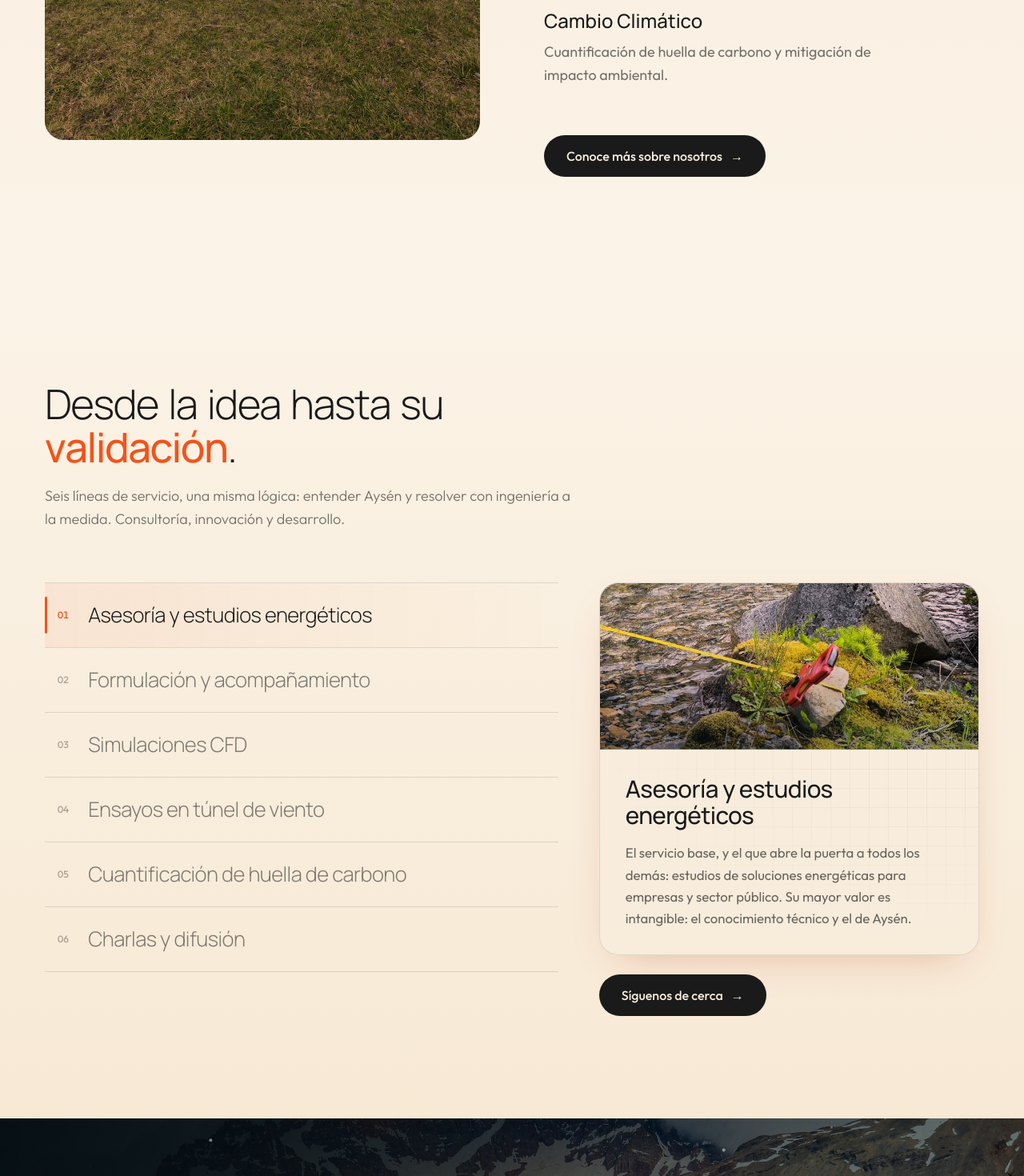
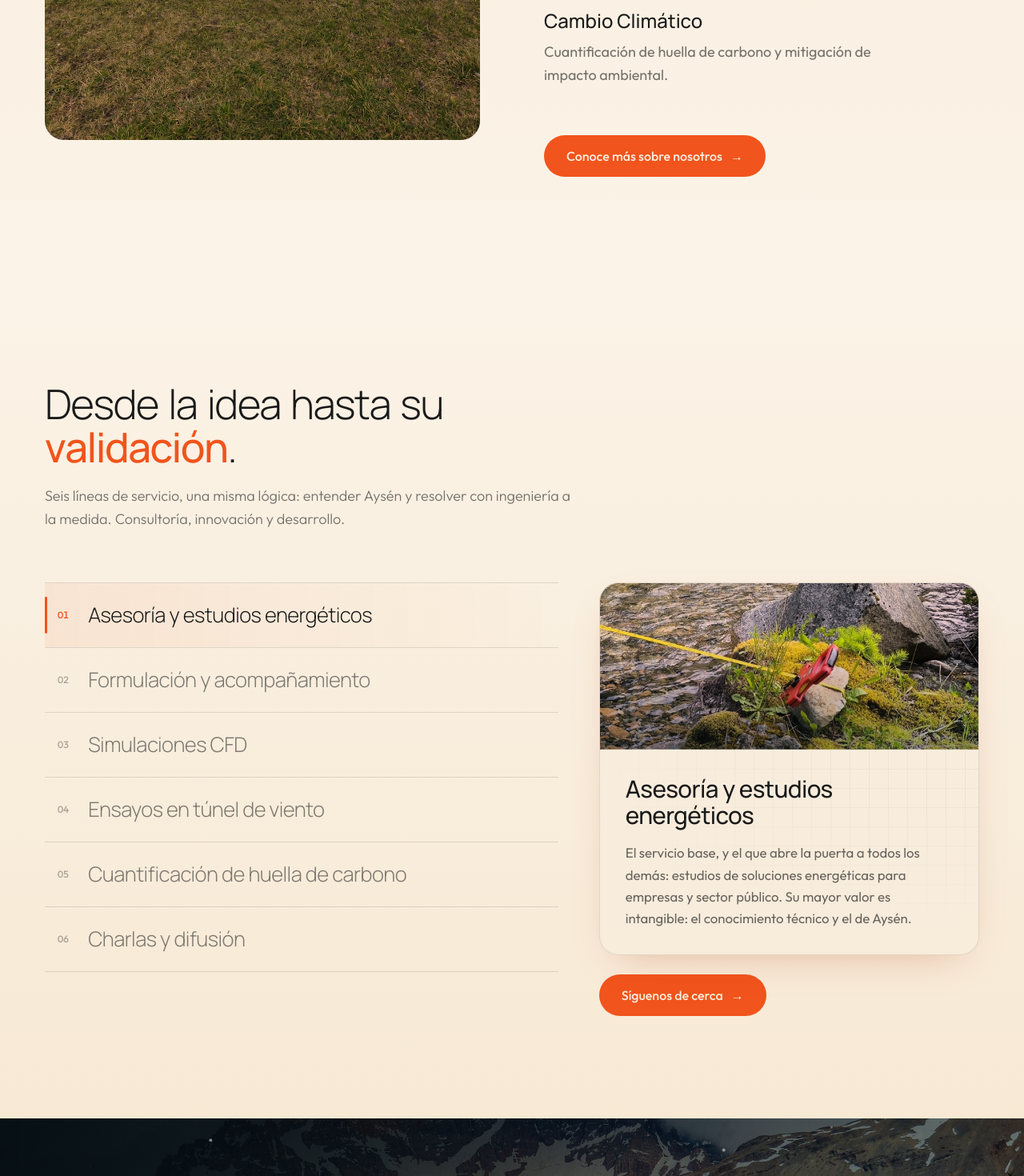
Before and after one commit to andresanemic/enma-v2, a Next.js app: page / in a window 1280 px wide. Shown: the part 1479-2949 px from the top of the page at 80% size. Built offline with nearby package versions, Linux system fonts and the light colour scheme.

Commit message:
fix(landing): unifica los CTA de About/Servicios con el efecto del botón del navbar
Reemplaza la "ignición" radial cálida por el hover simple del navbar:
fondo ember → terra con transition-colors y flecha que se desplaza.

Co-Authored-By: Claude Opus 4.8 <noreply@anthropic.com>

```diff
--- a/src/components/sections/About.tsx
+++ b/src/components/sections/About.tsx
@@ -153,20 +153,15 @@ export default function About() {
               ))}
             </dl>
 
-            {/* CTA — pill ink con ignición cálida (Golden Path: → /nosotros) */}
+            {/* CTA — mismo efecto que el botón del navbar: ember → terra en hover
+                (Golden Path: → /nosotros) */}
             <div className={`${reveal()} mt-10`} style={delay(5)}>
               <Link
                 href="/nosotros"
-                className="group relative inline-flex items-center gap-2.5 overflow-hidden rounded-full bg-ink px-7 py-3.5 font-body text-base font-medium text-cream transition-shadow duration-500 ease-out hover:shadow-[0_10px_34px_-8px_rgba(241,84,28,0.55)] focus-visible:outline-none focus-visible:ring-2 focus-visible:ring-ember/60 focus-visible:ring-offset-2 focus-visible:ring-offset-cream"
+                className="group inline-flex items-center gap-2.5 rounded-full bg-ember px-7 py-3.5 font-body text-base font-medium text-cream transition-colors duration-300 hover:bg-terra focus-visible:outline-none focus-visible:ring-2 focus-visible:ring-ember/60 focus-visible:ring-offset-2 focus-visible:ring-offset-cream"
               >
-                {/* Ignición: la energía nace en el borde izquierdo y se expande hasta
-                    inundar el pill en hover (energía cálida sobre base fría — eco del glow del cursor). */}
-                <span
-                  aria-hidden="true"
-                  className="absolute left-5 top-1/2 h-8 w-8 -translate-y-1/2 scale-0 rounded-full bg-[radial-gradient(circle,#f1541c,#b12c00)] transition-transform duration-[650ms] ease-[cubic-bezier(0.22,1,0.36,1)] group-hover:scale-[22]"
-                />
-                <span className="relative z-10">Conoce más sobre nosotros</span>
-                <span className="relative z-10 transition-transform duration-300 group-hover:translate-x-1">
+                Conoce más sobre nosotros
+                <span className="transition-transform duration-300 group-hover:translate-x-0.5">
                   →
                 </span>
               </Link>
--- a/src/components/sections/Services.tsx
+++ b/src/components/sections/Services.tsx
@@ -598,17 +598,14 @@ export default function Services() {
               </button>
             </div>
 
-            {/* CTA → página de Vinculación (Golden Path) */}
+            {/* CTA → página de Vinculación (Golden Path).
+                Mismo efecto que el botón del navbar: ember → terra en hover. */}
             <Link
               href="/vinculacion"
-              className="group relative mt-6 inline-flex items-center gap-2.5 overflow-hidden rounded-full bg-ink px-7 py-3.5 font-body text-base font-medium text-cream transition-shadow duration-500 ease-out hover:shadow-[0_10px_34px_-8px_rgba(241,84,28,0.55)] focus-visible:outline-none focus-visible:ring-2 focus-visible:ring-ember/60 focus-visible:ring-offset-2 focus-visible:ring-offset-cream"
+              className="group mt-6 inline-flex items-center gap-2.5 rounded-full bg-ember px-7 py-3.5 font-body text-base font-medium text-cream transition-colors duration-300 hover:bg-terra focus-visible:outline-none focus-visible:ring-2 focus-visible:ring-ember/60 focus-visible:ring-offset-2 focus-visible:ring-offset-cream"
             >
-              <span
-                aria-hidden="true"
-                className="absolute left-5 top-1/2 h-8 w-8 -translate-y-1/2 scale-0 rounded-full bg-[radial-gradient(circle,#f1541c,#b12c00)] transition-transform duration-[650ms] ease-[cubic-bezier(0.22,1,0.36,1)] group-hover:scale-[22]"
-              />
-              <span className="relative z-10">Síguenos de cerca</span>
-              <span className="relative z-10 transition-transform duration-300 group-hover:translate-x-1">
+              Síguenos de cerca
+              <span className="transition-transform duration-300 group-hover:translate-x-0.5">
                 →
               </span>
             </Link>
```
